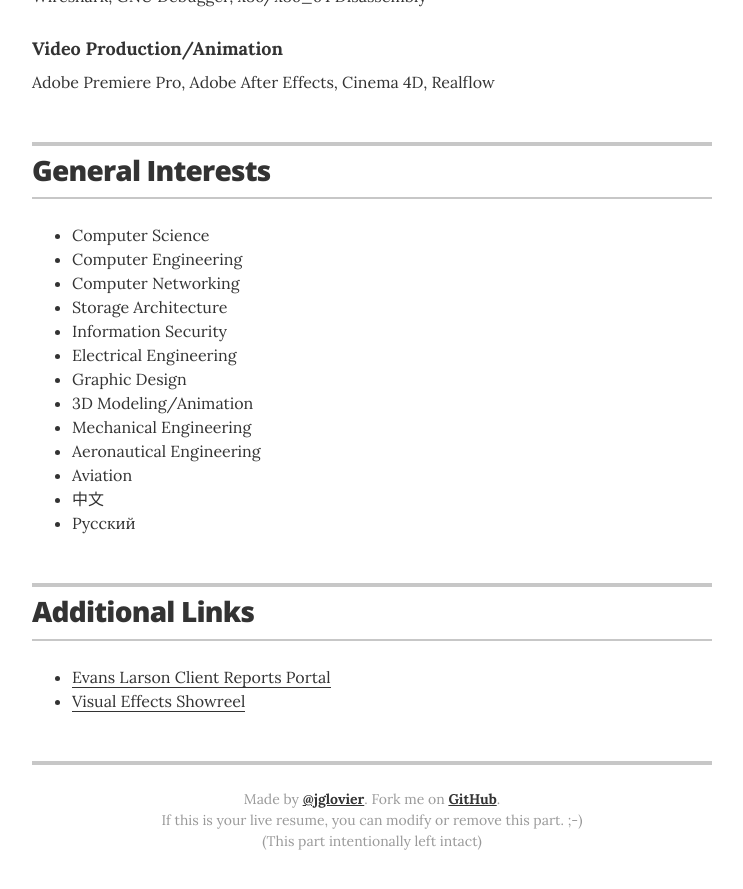
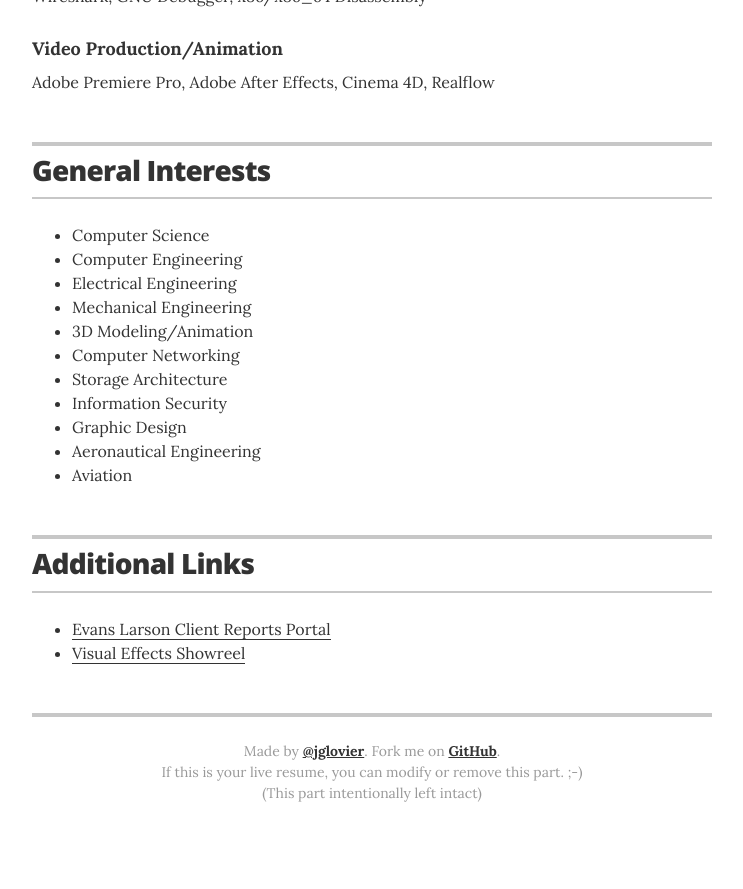
Before and after one commit to christian-kramer/christian-kramer.github.io, a Jekyll site: the page built from index.html, in a window 1280 px wide and 900 px high, scrolled down 3976 px. Shown: the top 889 px of the window, without its empty margins (268-1011 px from the left). Built offline with Jekyll 4.4.1, drawn with Linux system fonts in a browser that asks for light colours; after the commit the page ends 4828 px from its top, so only the background shows below that.

Commit message:
rearranged interests

```diff
--- a/_data/interests.yml
+++ b/_data/interests.yml
@@ -1,14 +1,12 @@
 # Interests
 - description: Computer Science
 - description: Computer Engineering
+- description: Electrical Engineering
+- description: Mechanical Engineering
+- description: 3D Modeling/Animation
 - description: Computer Networking
 - description: Storage Architecture
 - description: Information Security
-- description: Electrical Engineering
 - description: Graphic Design
-- description: 3D Modeling/Animation
-- description: Mechanical Engineering
 - description: Aeronautical Engineering
 - description: Aviation
-- description: 中文
-- description: Русский
```
